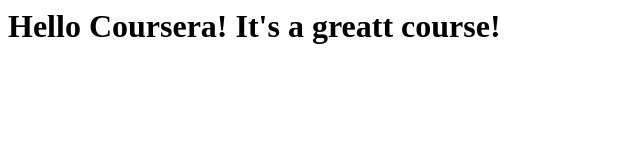
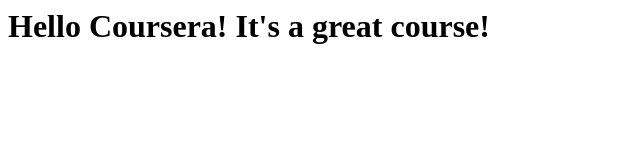
Before and after one commit to vitta3/coursera-test, a plain HTML site: page site/index.html in a window 1280 px wide. Shown: the full height of the page, 0-640 px from the left. Drawn offline with Linux system fonts and the light colour scheme.

Commit message:
One more mistake.

```diff
--- a/site/index.html
+++ b/site/index.html
@@ -4,6 +4,6 @@
 	<title>Hello Coursera!</title>
 </head>
 <body>
-<h1>Hello Coursera! It's a greatt course!</h1>
+<h1>Hello Coursera! It's a great course!</h1>
 </body>
 </html>
```
